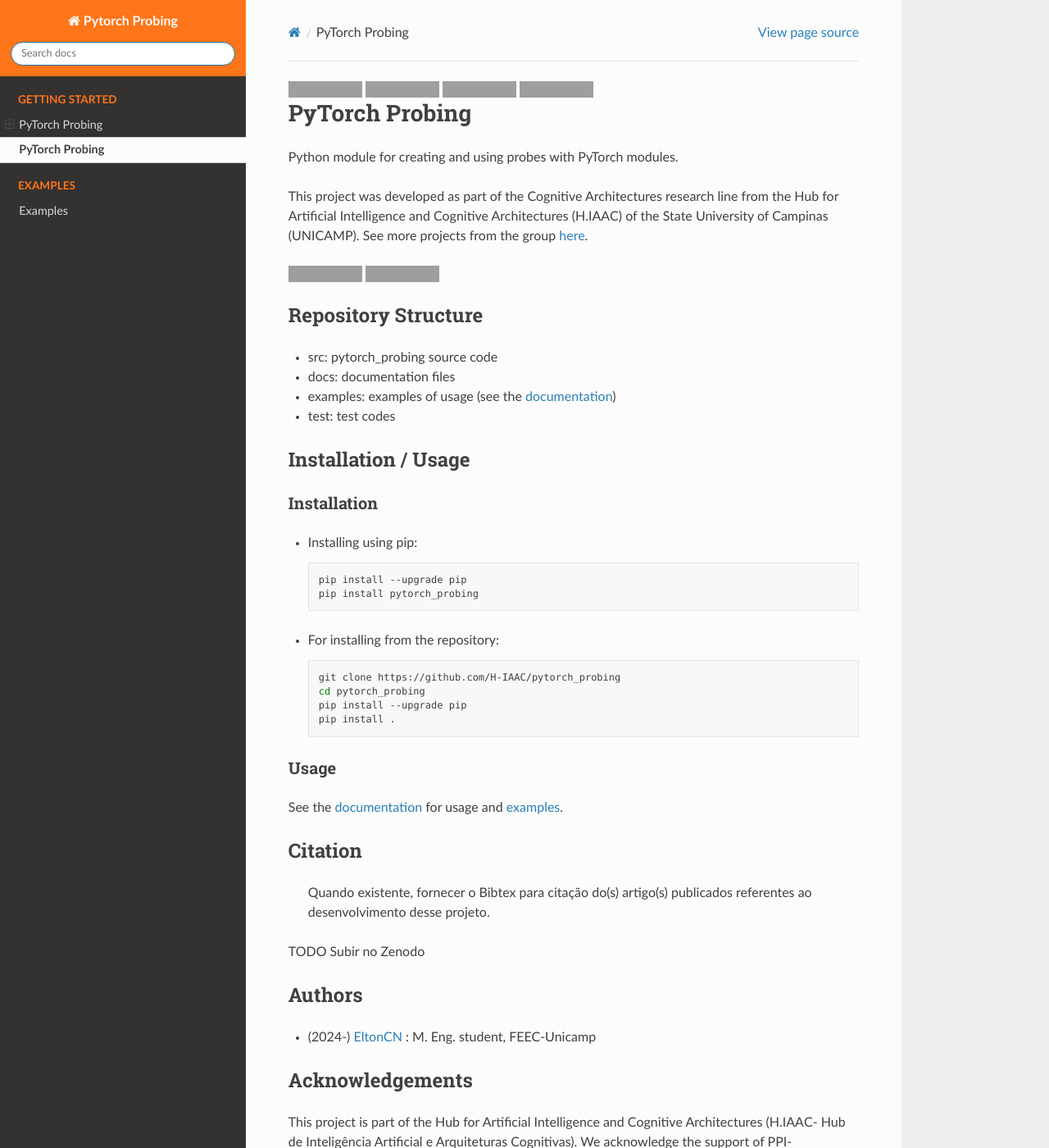
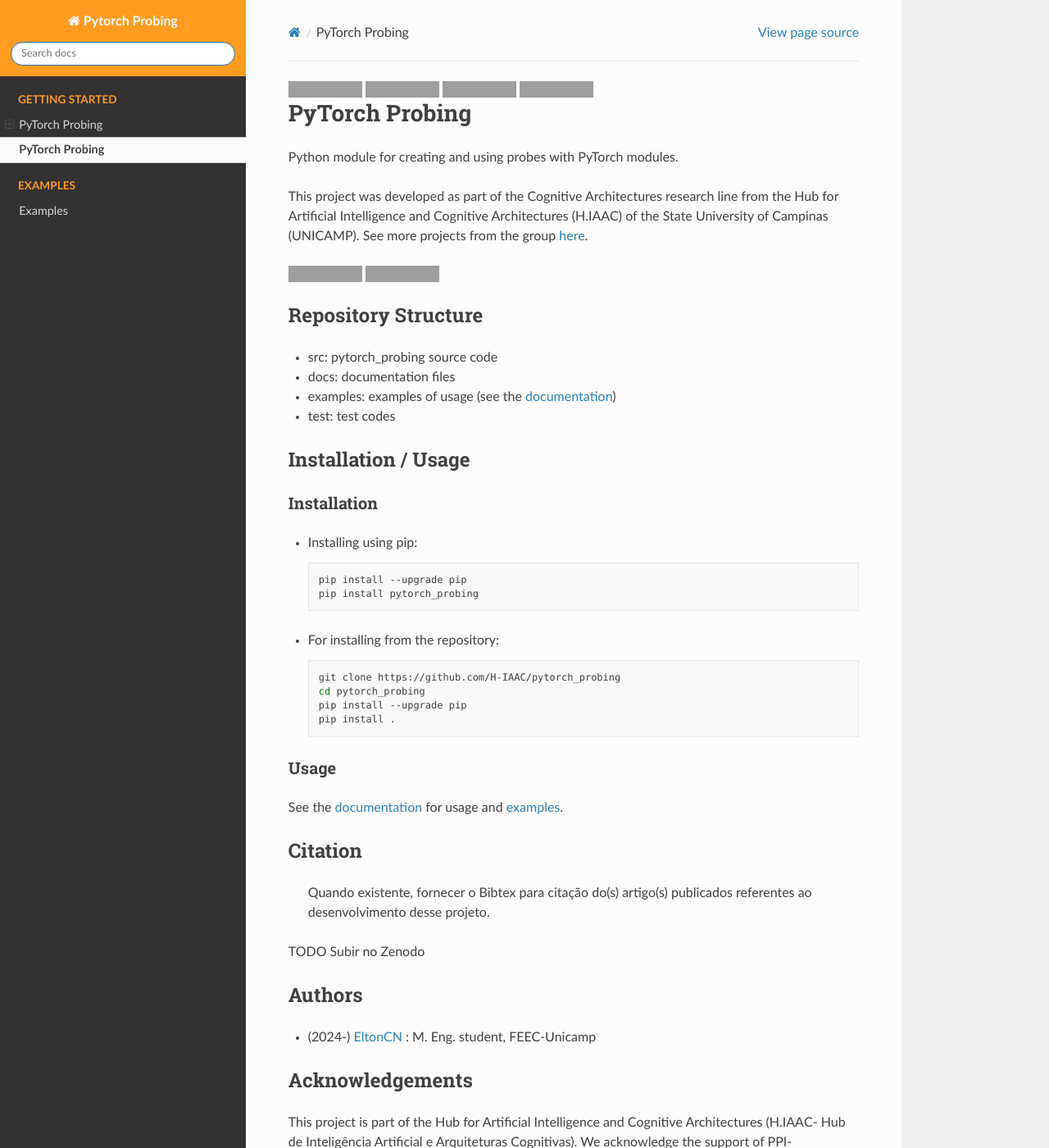
Before and after one commit to H-IAAC/pytorch-probing, a Sphinx documentation site: the page built from docs/index.rst, in a window 1280 px wide and 1400 px high. Shown: the whole window at 82% size. Built offline with Sphinx 7.4.7 and the Read the Docs theme 2.0.0, drawn with Linux system fonts in a browser that asks for light colours; pages that are not in the unit, such as notebooks, are missing from menus; grey boxes are pictures that could not be loaded.

Commit message:
Documentation color

```diff
--- a/docs/_templates/layout.html
+++ b/docs/_templates/layout.html
@@ -5,17 +5,17 @@
     /* Sidebar header (and topbar for mobile) */
     .wy-side-nav-search, .wy-nav-top
     {
-      background: #ff7519;
+      background: #fe9c22;
     }
 
     .wy-menu-vertical header, .wy-menu-vertical p.caption
     {
-        color: #ff7519;
+        color: #fe9c22;
     }
 
     /* Sidebar */
     /*.wy-nav-side {
-      background: #ff7519;
+      background: #fe9c22;
     }*/
   </style>
 {% endblock %}
```
